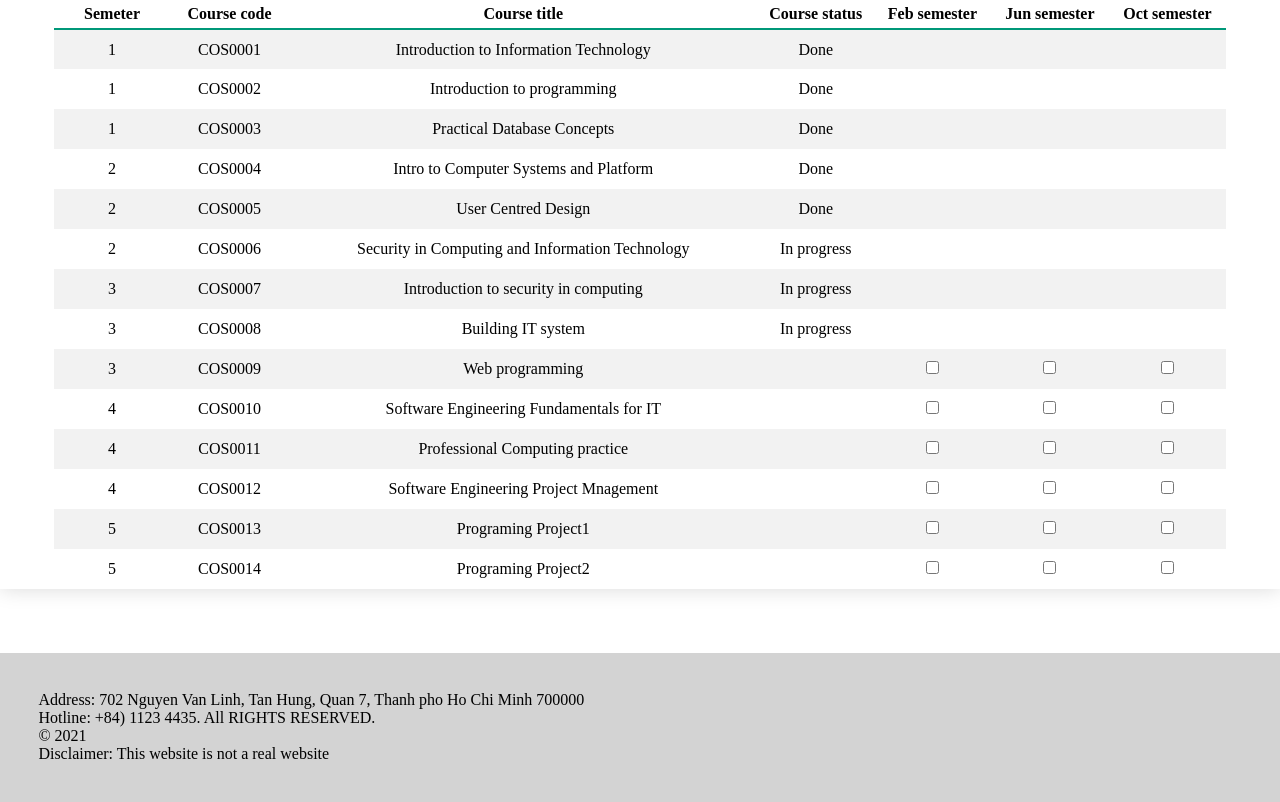
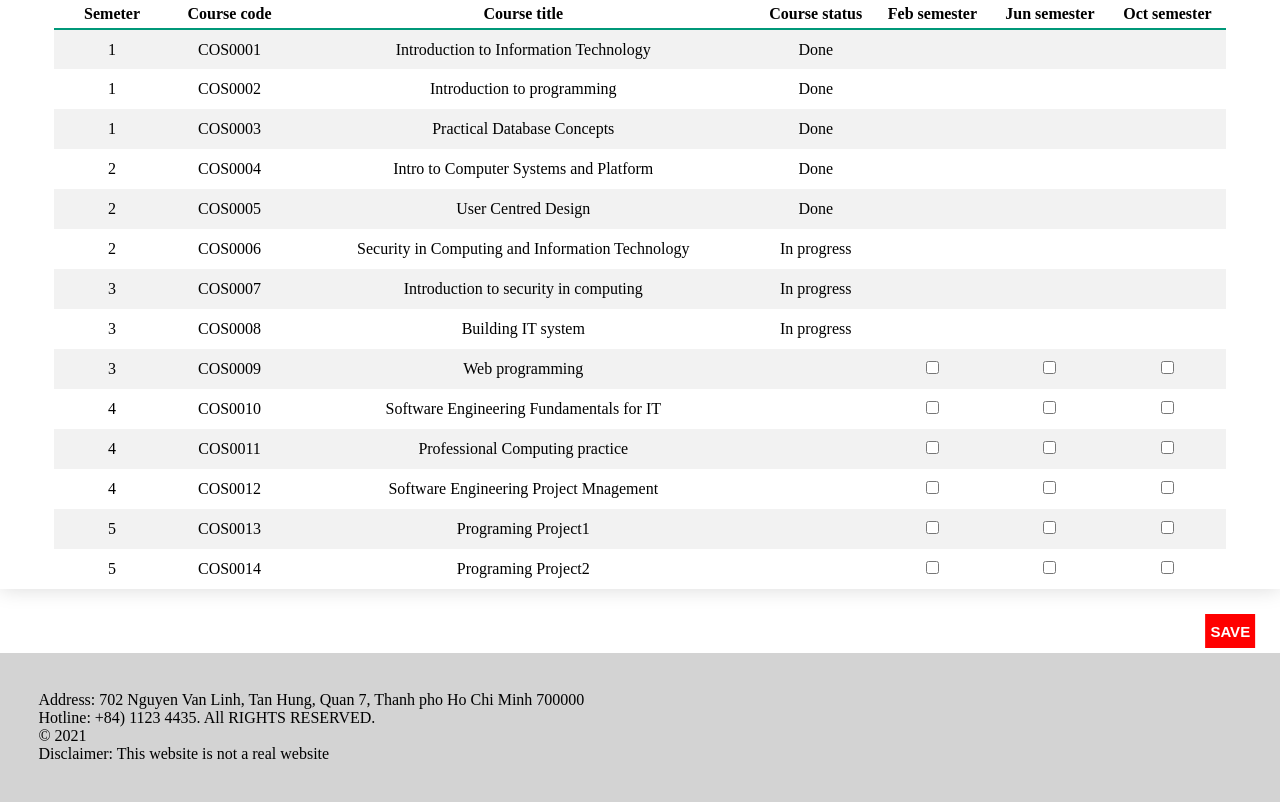
Before and after one commit to ROGRekles/Student-Online-Enrollment, a PHP site: page /home.html in a window 1280 px wide. Shown: the part 166-968 px from the top of the page. Run offline with PHP 8.4, Linux system fonts and the light colour scheme.

Commit message:
upload save btn

```diff
--- a/oes/oes/css/main.css
+++ b/oes/oes/css/main.css
@@ -136,6 +136,24 @@ tr:nth-child(even) {
 }
 
 
+.save-btn{
+    display : flex;
+    justify-content: right;
+    float: right;
+    transform: translateX(-50%);
+    padding-left: 5px;
+    padding-right: 5px;
+    height: 34px;
+    border: none;
+    outline: none;
+    background: red;
+    font-size: 15px;
+    text-transform: uppercase;
+    color: white;
+    font-weight: bold;
+}
+
+
 /* footer */
 
 .footer{
--- a/oes/oes/home.html
+++ b/oes/oes/home.html
@@ -172,6 +172,7 @@
         </tr>
     </table>
 
+    <input class ="save-btn" type = "submit" value = "Save">
 
 </body>
 
```
